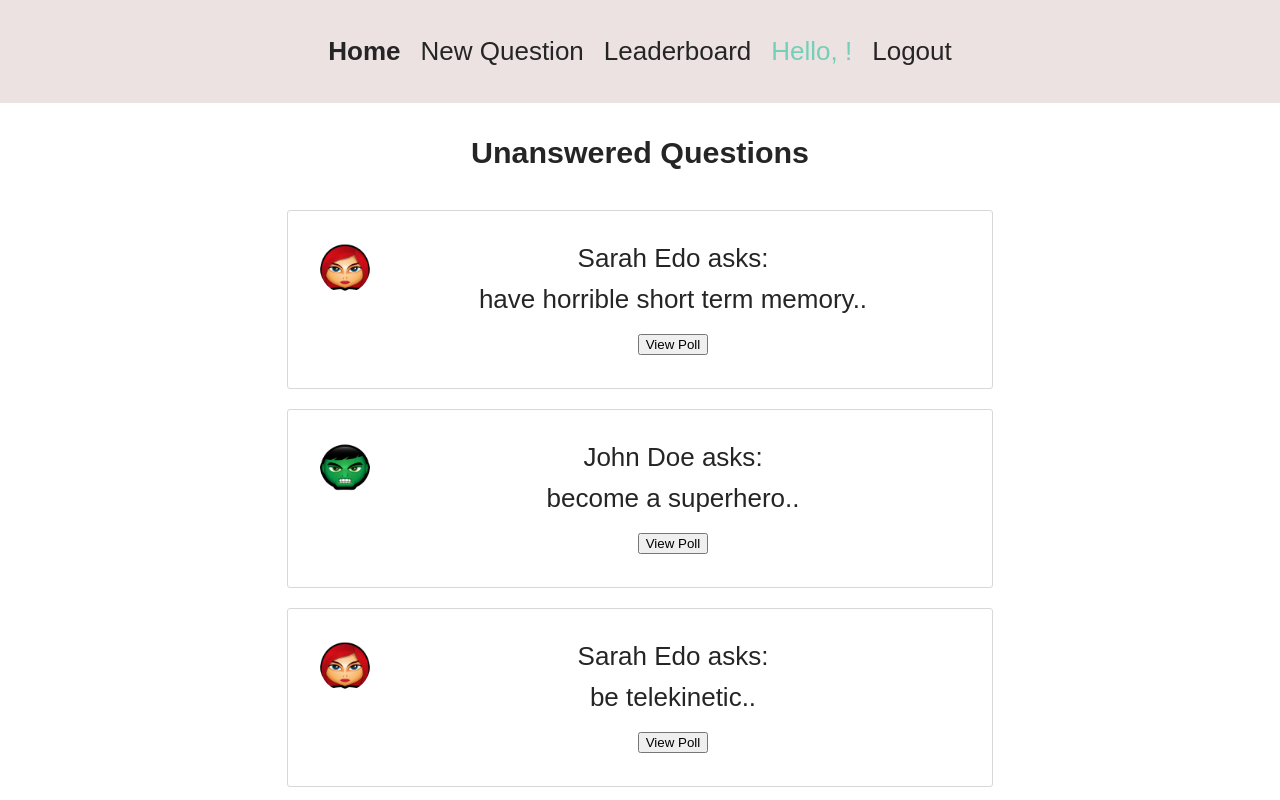
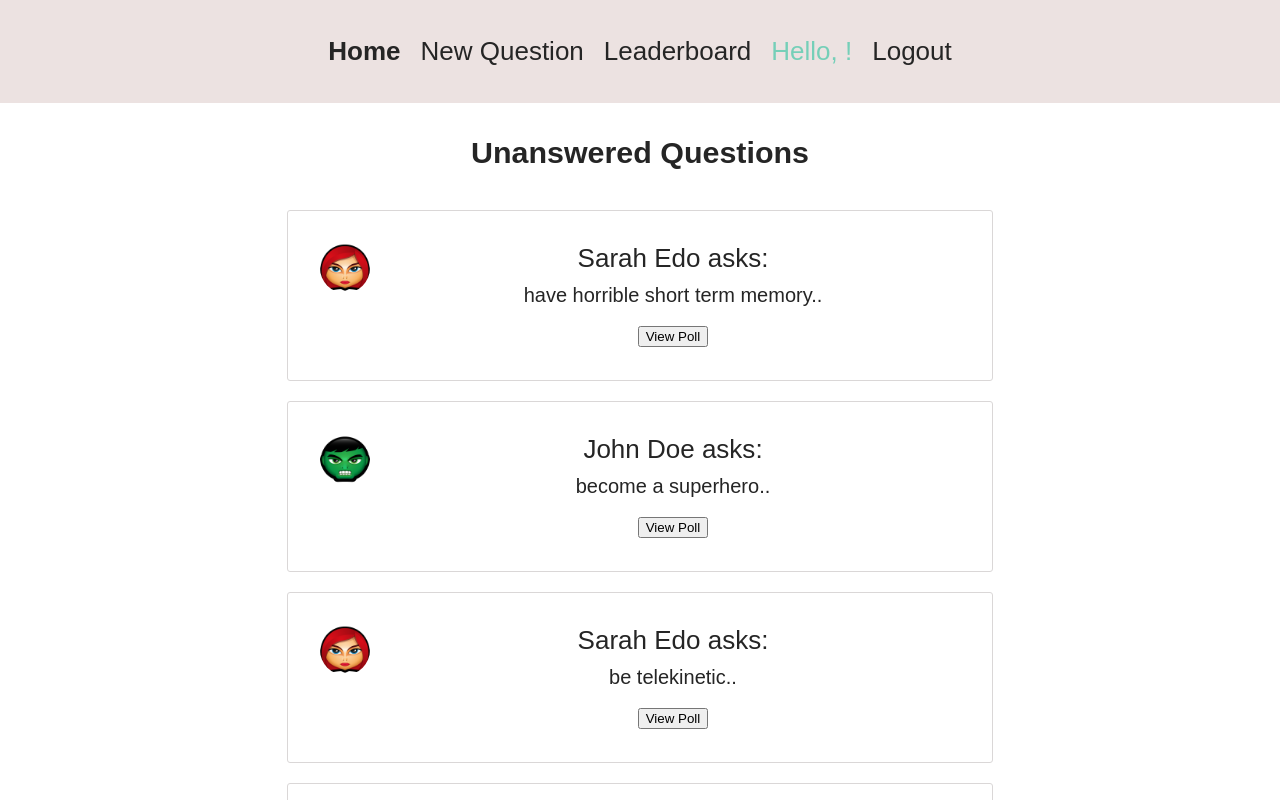
Before and after one commit to Widell79/would-you-rather, a React (Create React App) app: page / in a window 1280 px wide. Both pictures are taken after a click on the button "Sign in". Shown: the top 800 px of the page. Built offline with nearby package versions, Linux system fonts and the light colour scheme.

Commit message:
style: li fontsize

```diff
--- a/src/components/Question.js
+++ b/src/components/Question.js
@@ -43,7 +43,7 @@ const Question = ({ question }) => {
         <div>
           <span>{name} asks</span>:
           <ul>
-            <li>{question.optionOne.text}..</li>
+            <li className="question-text">{question.optionOne.text}..</li>
           </ul>
           <Link to={`/questions/${question.id}`}>
             <button>View Poll</button>
--- a/src/index.css
+++ b/src/index.css
@@ -84,6 +84,10 @@ li {
 
 }
 
+li p {
+  font-size: calc(4px + 2vmin);
+}
+
 .user {
   color: #75cfb8
 }
@@ -109,6 +113,10 @@ li {
   cursor: pointer;
 }
 
+.question-text {
+  font-size: calc(4px + 2vmin);
+}
+
 .info {
   display: flex;
   margin: auto
```
